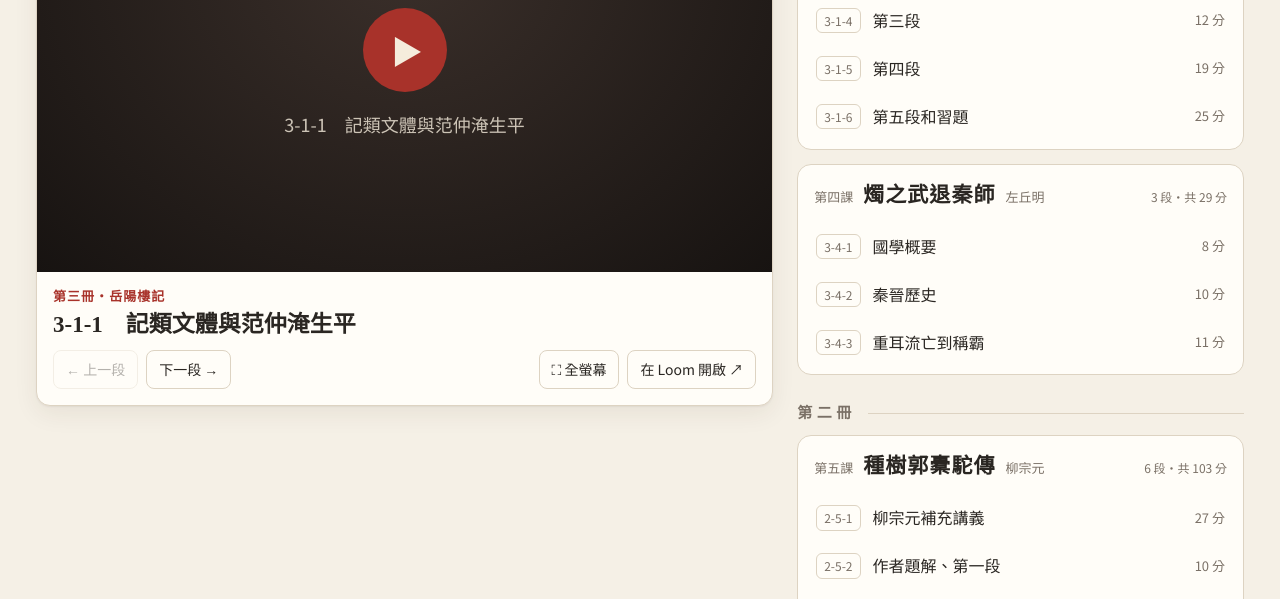
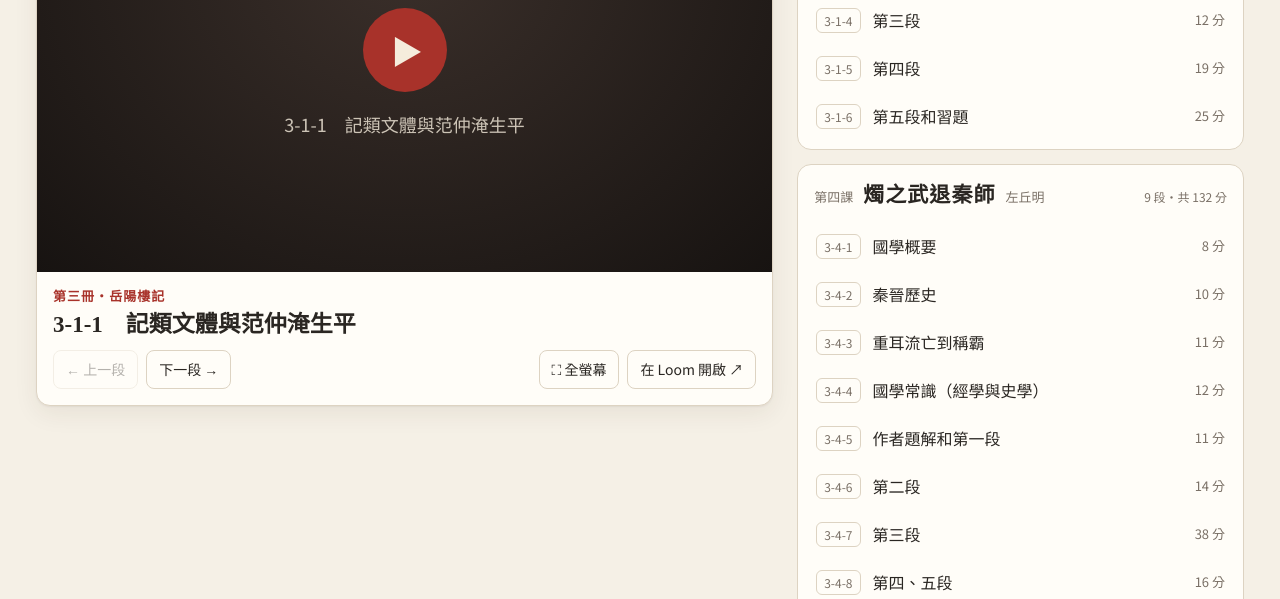
Before and after one commit to Laisurjan/teacher, a plain HTML site: page review/index.html in a window 1280 px wide. Shown: the part 353-952 px from the top of the page. Drawn offline with Linux system fonts and the light colour scheme.

Commit message:
課文複習頁：新增燭之武退秦師 3-4-4〜3-4-9（Loom，略過開頭準備畫面）
Co-Authored-By: Claude Opus 5.5 <noreply@anthropic.com>

```diff
--- a/review/index.html
+++ b/review/index.html
@@ -171,7 +171,13 @@ const BOOKS = [
     {no:"第四課", title:"燭之武退秦師", author:"左丘明", eps:[
       {c:"3-4-1", t:"國學概要",       src:"v/3-4-1.mp4", s:506, st:0},
       {c:"3-4-2", t:"秦晉歷史",       src:"v/3-4-2.mp4", s:573, st:0},
-      {c:"3-4-3", t:"重耳流亡到稱霸", src:"v/3-4-3.mp4", s:683, st:0}
+      {c:"3-4-3", t:"重耳流亡到稱霸", src:"v/3-4-3.mp4", s:683, st:0},
+      {c:"3-4-4", t:"國學常識（經學與史學）", id:"d7fd12a26195489eb1d814f5155216a0", s:728,  st:2},
+      {c:"3-4-5", t:"作者題解和第一段",       id:"f6d2dd78ada3496381b5f71beaab51a2", s:678,  st:2},
+      {c:"3-4-6", t:"第二段",                 id:"096ace83c1174470b8e2344da4b276d0", s:854,  st:2},
+      {c:"3-4-7", t:"第三段",                 id:"d8e64cf838a3413a8d6845cde054c3c1", s:2271, st:1},
+      {c:"3-4-8", t:"第四、五段",             id:"c4497ee7c5df4f279aa62fffea325507", s:965,  st:2},
+      {c:"3-4-9", t:"習題",                   id:"dd4c1261c5f340299c33350f4c6ba10e", s:664,  st:2}
     ]}
   ]},
   {book:"第二冊", lessons:[
```
